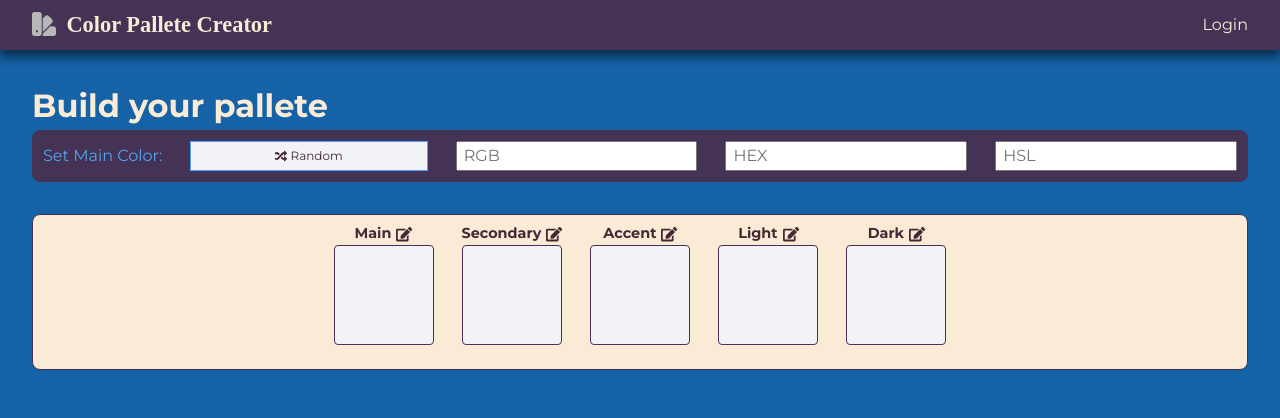
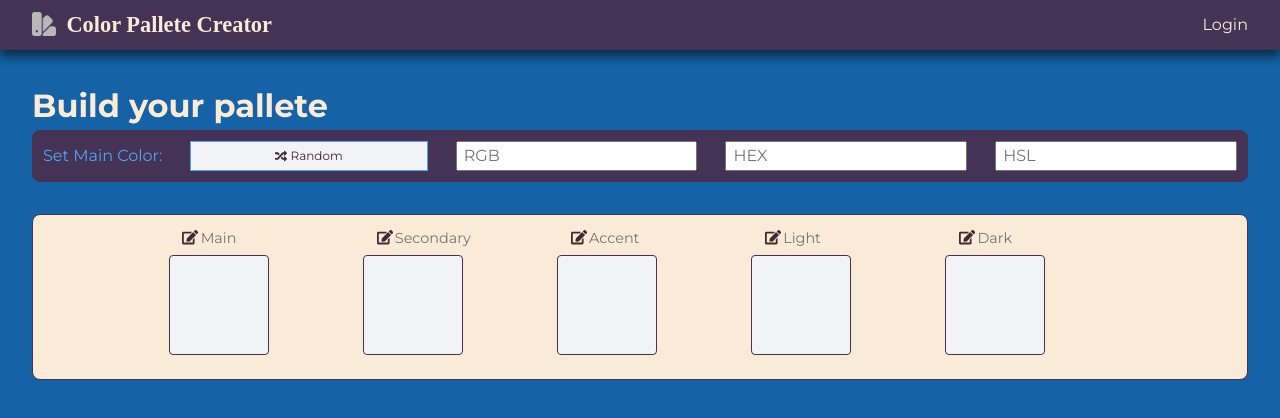
Before and after one commit to rogerio-romao/pallete-creator, a Vue app: page / in a window 1280 px wide. Shown: the top 418 px of the page. Built offline with nearby package versions, Linux system fonts and the light colour scheme; a web font is replaced by a local one.

Commit message:
all major functionality working

```diff
--- a/src/App.vue
+++ b/src/App.vue
@@ -214,21 +214,33 @@ h2 {
   padding: 0.3rem;
 }
 
+.generate-color:hover {
+  background-color: var(--clr-accent-light);
+  color: var(--clr-main);
+}
+
 button[disabled] {
   cursor: not-allowed;
   color: var(--clr-complementary);
 }
 
-[contenteditable="true"] {
+.label {
+  color: var(--clr-complementary);
+  font-size: 0.9rem;
+  margin-left: -40px;
+  padding: 4px;
+}
+
+.label input {
+  background: var(--text-light);
+  max-width: 44%;
+  border: 0;
+  border-radius: 5px;
   cursor: pointer;
 }
 
-.label {
-  display: flex;
-  align-items: center;
-  justify-content: center;
-  color: var(--clr-complementary);
-  font-size: 0.9rem;
+.label:hover input {
+  background: var(--clr-light);
 }
 
 .edit-label {
--- a/src/components/ColorSlot.vue
+++ b/src/components/ColorSlot.vue
@@ -1,9 +1,9 @@
 <template>
   <div class="centered">
-    <h3 contenteditable="true" class="label">
-      {{ labels[slotNumber] }}
+    <div class="label">
       <i class="fas fa-edit edit-label" title="Edit color name" />
-    </h3>
+      <input type="text" :placeholder="labels[slotNumber]" />
+    </div>
     <div
       class="color-slot"
       @click="pasteColor"
@@ -11,16 +11,15 @@
         backgroundColor: slotBg,
       }"
     >
-      <span class="rgbValue">{{ rgb }}</span>
-      <span class="hexValue">{{ hex }}</span>
-      <span class="hslValue">{{ hsl }}</span>
+      <span :style="{ color: lightOrDark }">{{ rgb }}</span>
+      <span :style="{ color: lightOrDark }">{{ hex }}</span>
+      <span :style="{ color: lightOrDark }">{{ hsl }}</span>
     </div>
   </div>
 </template>
 
 <script setup>
-import { ref, watchEffect, computed } from "vue";
-import { rgbToHex, hslToRgb } from "../lib/utils";
+import { computed } from "vue";
 import { useStore } from "vuex";
 
 const props = defineProps({
@@ -34,15 +33,34 @@ const store = useStore();
 const colorCopied = computed(() => store.state.copiedColor);
 const labels = computed(() => store.state.labels);
 
-const hsl = ref("");
-const rgb = ref("");
-const hex = ref("");
+const hsl = computed(() => {
+  return props.slotNumber === 1
+    ? store.state.mainSlotColor.hsl
+    : store.state.slotColors[`slot${props.slotNumber}`].hsl;
+});
+
+const rgb = computed(() => {
+  return props.slotNumber === 1
+    ? store.state.mainSlotColor.rgb
+    : store.state.slotColors[`slot${props.slotNumber}`].rgb;
+});
+
+const hex = computed(() => {
+  return props.slotNumber === 1
+    ? store.state.mainSlotColor.hex
+    : store.state.slotColors[`slot${props.slotNumber}`].hex;
+});
 
 const slotBg = computed(() =>
   props.slotNumber === 1
     ? store.state.mainHSL
     : store.state.slotColors[`slot${props.slotNumber}`].hsl
 );
+
+const lightOrDark = computed(() => {
+  const lum = parseInt(hsl.value.split(",")[2]);
+  return lum < 50 ? "white" : "black";
+});
 
 const pasteColor = () => {
   store.dispatch("PASTE_COLOR", props.slotNumber);
--- a/src/store/index.js
+++ b/src/store/index.js
@@ -67,6 +67,28 @@ const store = createStore({
         rgb: [rgb],
         hex: [hex]
       }
+      state.slotColors = {
+        slot2: {
+          hsl: '',
+          rgb: '',
+          hex: ''
+        },
+        slot3: {
+          hsl: '',
+          rgb: '',
+          hex: ''
+        },
+        slot4: {
+          hsl: '',
+          rgb: '',
+          hex: ''
+        },
+        slot5: {
+          hsl: '',
+          rgb: '',
+          hex: ''
+        }
+      }
     },
     ADD_COLOR(state, colors) {
       const { hsl, rgb, hex } = colors
```
